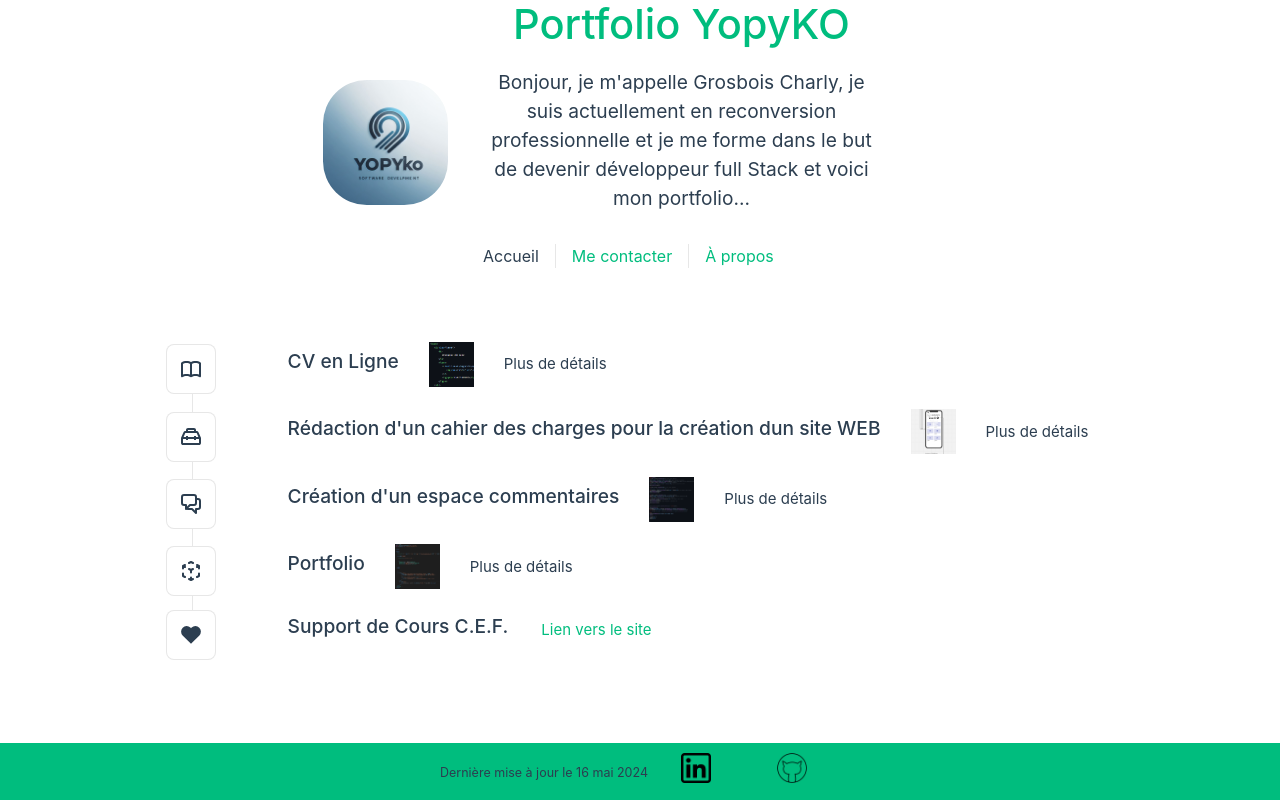
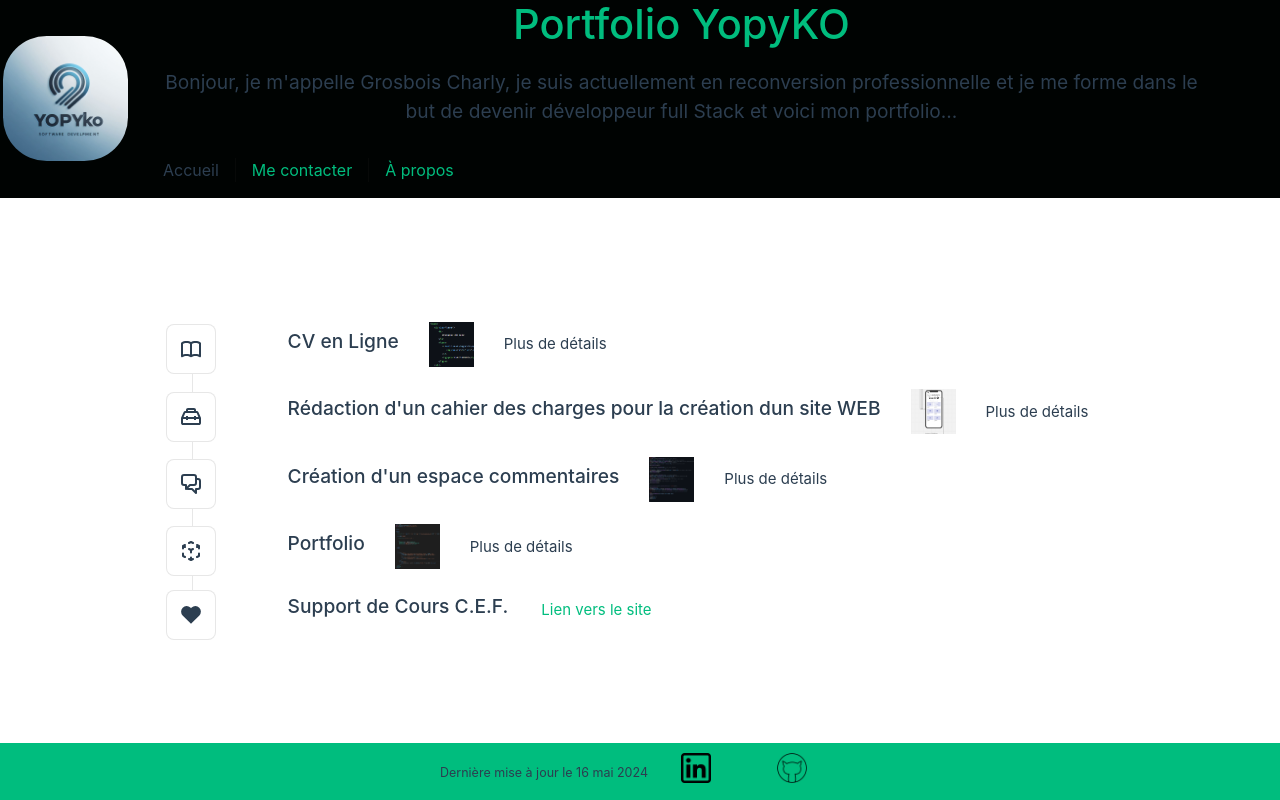
Before and after one commit to yopyKO/portfolioVue, a Vue app: page / in a window 1280 px wide. Built offline with nearby package versions, Linux system fonts and the light colour scheme.

Commit message:
last modif

```diff
--- a/src/App.vue
+++ b/src/App.vue
@@ -43,6 +43,8 @@ import HelloWorld from './components/HelloWorld.vue'
     top: 0px;
     position: fixed;
     z-index: 101;
+    background-color: rgb(0, 3, 2);
+    width: 100%;
   }
   footer {
     display: flex;
@@ -92,7 +94,7 @@ import HelloWorld from './components/HelloWorld.vue'
       display: flex;
       place-items: center;
       padding-right: calc(var(--section-gap) / 2);
-      max-width: 50%;
+      max-width: 100%;
       position: fixed;
     }
 
--- a/src/components/TheWelcome.vue
+++ b/src/components/TheWelcome.vue
@@ -81,5 +81,6 @@
   .welcomeVue{
     padding-top: 220px;
     margin-bottom: 20px;
+    padding-bottom: 40px;
   }
 </style>
--- a/src/components/modale.vue
+++ b/src/components/modale.vue
@@ -36,7 +36,7 @@
         bottom: 0;
         left: 0;
         right:0 ;
-        z-index: 100;
+        z-index: 102;
     }
     .overlay {
         background: rgba(0,0,0,0.5);
--- a/src/components/modale1.vue
+++ b/src/components/modale1.vue
@@ -43,7 +43,7 @@ export default{
         bottom: 0;
         left: 0;
         right:0 ;
-        z-index: 100;
+        z-index: 102;
     }
     .overlay {
         background: rgba(0,0,0,0.5);
--- a/src/components/modale2.vue
+++ b/src/components/modale2.vue
@@ -42,7 +42,7 @@ export default{
         bottom: 0;
         left: 0;
         right:0 ;
-        z-index: 100;
+        z-index: 102;
 
     }
     .overlay {
--- a/src/components/modale3.vue
+++ b/src/components/modale3.vue
@@ -44,7 +44,7 @@ export default{
         bottom: 0;
         left: 0;
         right:0 ;
-        z-index: 100;
+        z-index: 102;
 
     }
     .overlay {
@@ -90,5 +90,6 @@ export default{
         align-content: center;
         width: 220px;
         height: 330px;
+        margin-left: 45px;
     }
 </style>
```
